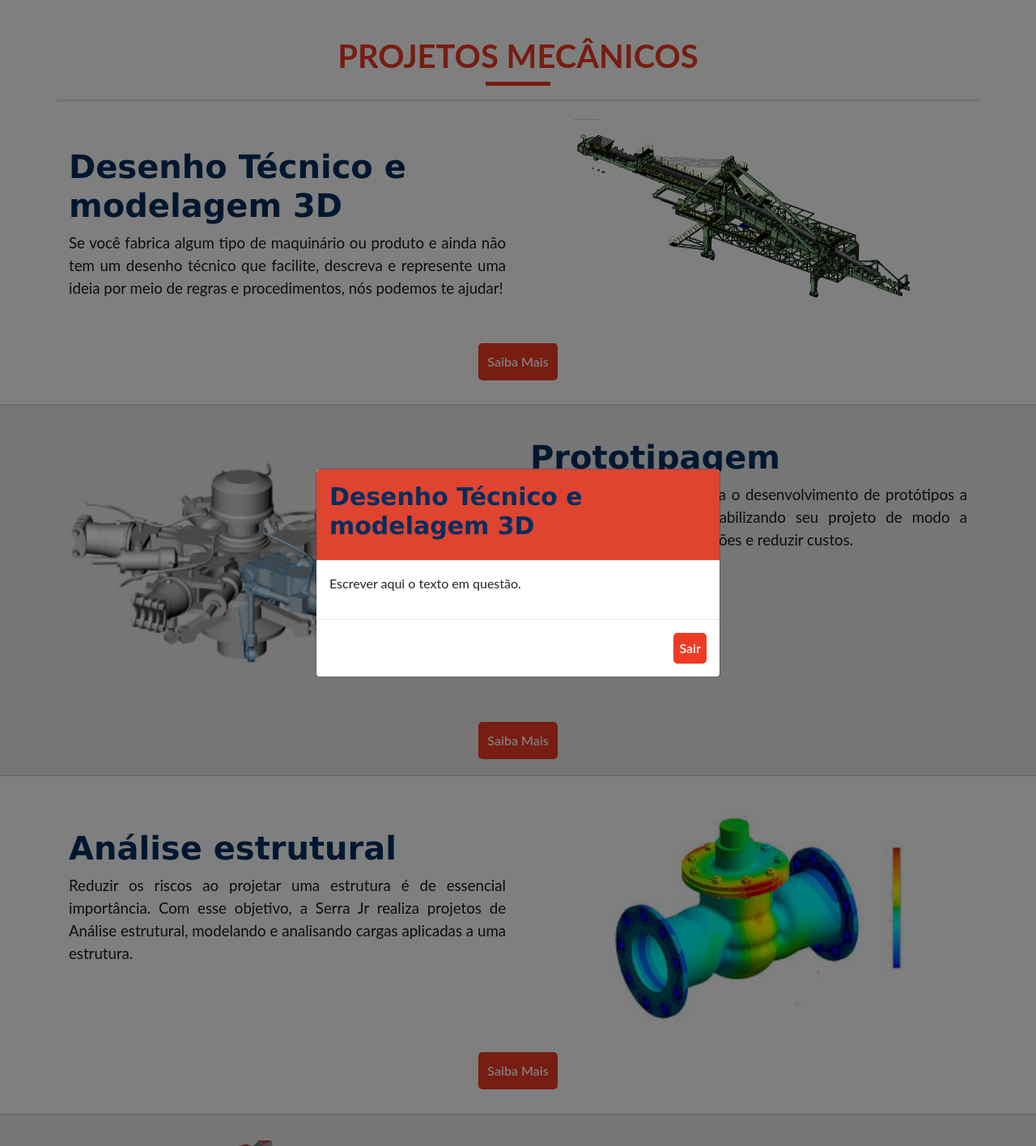
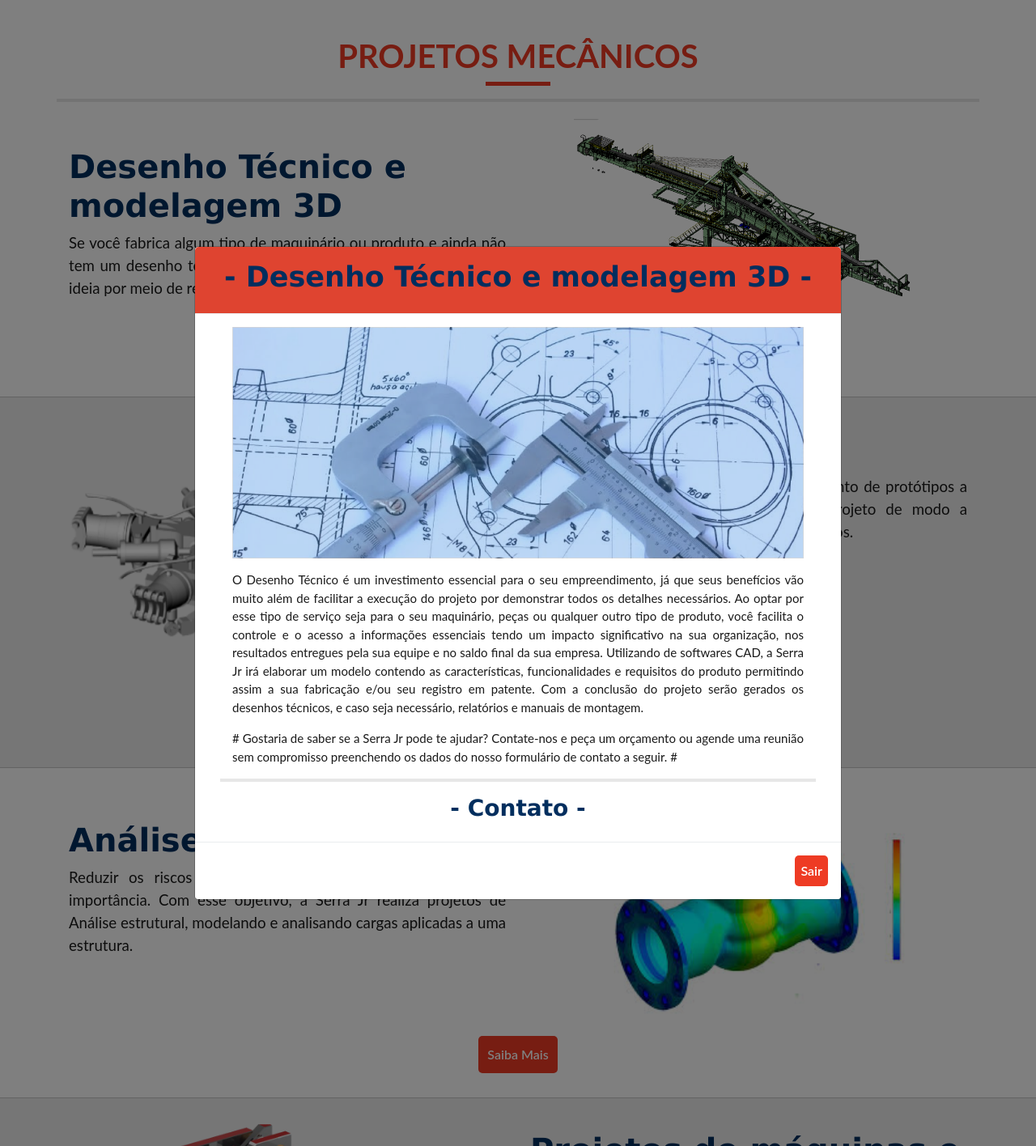
Before and after one commit to marcoaraujoneves/Novo-Site-SerraJr, a PHP site: page /ServicosMecanica.html in a window 1280 px wide, after a click on "Saiba Mais". Shown: the whole page at 81% size. Run offline with PHP 8.4, Linux system fonts and the light colour scheme.

Commit message:
compatibilidade do codigo + textos do ver mais (modais) da parte de mecanica + leves concertos no layout

```diff
--- a/ServicosMecanica.html
+++ b/ServicosMecanica.html
@@ -55,7 +55,6 @@
                         <div class="col-md-12 text-center">
                             <button type="button" class="saiba_mais" data-toggle="modal" data-target="#Modaldesenho">Saiba Mais</button>
                         </div>
-                        <br><br>
                     </div>
                 </div>
             </div>
@@ -79,7 +78,6 @@
                         <div class="col-md-12 text-center">
                             <button type="button" class="saiba_mais" data-toggle="modal" data-target="#ModalPrototipagem">Saiba Mais</button>
                         </div>
-                        <br><br><br><br>
                     </div>
                 </div>
             </div>
@@ -104,7 +102,6 @@
                         <div class="col-md-12 text-center">
                             <button type="button" class="saiba_mais" data-toggle="modal" data-target="#ModalAnalise">Saiba Mais</button>
                         </div>
-                        <br><br>
                     </div>
                 </div>
             </div>
@@ -128,7 +125,6 @@
                         <div class="col-md-12 text-center">
                             <button type="button" class="saiba_mais" data-toggle="modal" data-target="#ModalProjetos">Saiba Mais</button>
                         </div>
-                        <br><br><br><br>
                     </div>
                 </div>
             </div>
@@ -144,13 +140,29 @@
      <!-- ///////////////////////////////////// Botões Modais ///////////////////////////////////////// -->
 
         <div id="Modaldesenho" class="modal fade" role="dialog" >
-            <div class="modal-dialog modal-dialog-centered">
+            <div class="modal-dialog modal-dialog-centered modal-lg">
                 <div class="modal-content">
                     <div class="modal-header">
-                        <h4 class="modal_titulos">Desenho Técnico e modelagem 3D</h4>
+                        <div class="col-md-12 text-center">
+                            <h4 class="modal_titulos">- Desenho Técnico e modelagem 3D -</h4>
+                        </div>
                     </div>
                     <div class="modal-body">
-                        <p>Escrever aqui o texto em questão.</p>
+                        <div class="container">
+                            <div class="col-md-12 text-center" >
+                                <img class="modal_imagem" src="img/Servicos/mecanica/projetos_mecanicos/ver_mais (modais)/desenho_tecnico.png ">
+                            </div>
+                            <div class="col-md-12" >
+                                <p class="modal_texto">O Desenho Técnico é um investimento essencial para o seu empreendimento, já que seus benefícios vão muito além de facilitar a execução do projeto por demonstrar todos os detalhes necessários. Ao optar por esse tipo de serviço seja para o seu maquinário, peças ou qualquer outro tipo de produto, você facilita o controle e o acesso a informações essenciais tendo um impacto significativo na sua organização, nos resultados entregues pela sua equipe e no saldo final da sua empresa. Utilizando de softwares CAD, a Serra Jr irá elaborar um modelo contendo as características, funcionalidades e requisitos do produto permitindo assim a sua fabricação e/ou seu registro em patente. Com a conclusão do projeto serão gerados os desenhos técnicos, e caso seja necessário, relatórios e manuais de montagem.</p>
+                                <p class="modal_texto"># Gostaria de saber se a Serra Jr pode te ajudar? Contate-nos e peça um orçamento ou agende uma reunião sem compromisso preenchendo os dados do nosso formulário de contato a seguir. #</p>
+                            </div>
+                        </div>
+                        <div class="container">
+                            <hr class="separador">
+                            <div class="col-md-12 text-center">
+                                <h3 class="modal_titulo_contato">- Contato -</h3>
+                            </div>
+                        </div>
                     </div>
                     <div class="modal-footer">
                         <button type="button" class="modal_sair" data-dismiss="modal">Sair</button>
@@ -160,13 +172,33 @@
         </div>
 
         <div id="ModalPrototipagem" class="modal fade" role="dialog">
-            <div class="modal-dialog modal-dialog-centered">
+            <div class="modal-dialog modal-dialog-centered modal-lg">
                 <div class="modal-content">
                     <div class="modal-header">
-                        <h4 class="modal_titulos">Prototipagem</h4>
+                        <div class="col-md-12 text-center">
+                            <h4 class="modal_titulos">- Prototipagem -</h4>
+                        </div>
                     </div>
                     <div class="modal-body">
-                        <p>Escrever aqui o texto em questão.</p>
+                        <div class="container">
+                            <div class="col-md-12" >
+                                <p class="modal_texto">O uso de protótipos pode ser uma excelente ferramenta para auxiliar no processo de especificação funcional, principalmente porque eles representam um modelo simplificado do produto final. A Serra Jr. elabora protótipos utilizando a <span class="modal_sublinhado_1">impressão 3D</span> proporcionando ao cliente: </p>
+                                <ul>
+                                    <li class="modal_texto">Identificar antecipadamente os erros e modificações, reduzindo o custo de desenvolvimento.</li>
+                                    <li class="modal_texto">Visualizar como será o sistema – gerando a possibilidade de mudar o que não está de acordo com o desejado logo no início do projeto.</li>
+                                    <li class="modal_texto">dentificar funcionalidades e fluxo - caso algo tenha sido esquecido, é detectado mais rapidamente.</li>
+                                    <li class="modal_texto">Diminuir o tempo de desenvolvimento.</li>
+                                    <li class="modal_texto">Reduzir de riscos no projeto.</li>
+                                </ul>
+                                <p class="modal_texto"># Gostaria de saber se a Serra Jr pode te ajudar? Contate-nos e peça um orçamento ou agende uma reunião sem compromisso preenchendo os dados do nosso formulário de contato a seguir. #</p>
+                            </div>
+                        </div>
+                        <div class="container">
+                            <hr class="separador">
+                            <div class="col-md-12 text-center">
+                                <h3 class="modal_titulo_contato">- Contato -</h3>
+                            </div>
+                        </div>
                     </div>
                     <div class="modal-footer">
                         <button type="button" class="modal_sair" data-dismiss="modal">Sair</button>
@@ -176,13 +208,26 @@
         </div>
 
         <div id="ModalAnalise" class="modal fade" role="dialog">
-            <div class="modal-dialog modal-dialog-centered">
+            <div class="modal-dialog modal-dialog-centered modal-lg">
                 <div class="modal-content">
                     <div class="modal-header">
-                        <h4 class="modal_titulos">Análise estrutural</h4>
+                        <div class="col-md-12 text-center">
+                            <h4 class="modal_titulos">- Análise estrutural -</h4>
+                        </div>
                     </div>
                     <div class="modal-body">
-                        <p>Escrever aqui o texto em questão.</p>
+                        <div class="container">
+                            <div class="col-md-12" >
+                                <p class="modal_texto">Com o objetivo de diminuir os riscos ao projetar uma estrutura, a Serra Jr realiza projetos de Análise estrutural, modelando e analisando cargas aplicadas à estrutura, suas reações a fim de encontrar os pontos da estrutura que são sujeitos a falhas, utilizando o método dos Elementos Finitos. A análise estrutural fornece resultados utilizados para identificar a durabilidade do componente, identificar pontos de concentração de tensão, entender o comportamento da estrutura diante de um carregamento e fazer com que a otimização de peças seja feita antes mesmo de fabricá-las.</p>
+                                <p class="modal_texto"># Gostaria de saber se a Serra Jr pode te ajudar? Contate-nos e peça um orçamento ou agende uma reunião sem compromisso preenchendo os dados do nosso formulário de contato a seguir. #</p>
+                            </div>
+                        </div>
+                        <div class="container">
+                            <hr class="separador">
+                            <div class="col-md-12 text-center">
+                                <h3 class="modal_titulo_contato">- Contato -</h3>
+                            </div>
+                        </div>
                     </div>
                     <div class="modal-footer">
                         <button type="button" class="modal_sair" data-dismiss="modal">Sair</button>
@@ -192,13 +237,26 @@
         </div>
 
         <div id="ModalProjetos" class="modal fade" role="dialog">
-            <div class="modal-dialog modal-dialog-centered">
+            <div class="modal-dialog modal-dialog-centered modal-lg">
                 <div class="modal-content">
                     <div class="modal-header">
-                        <h4 class="modal_titulos">Projetos de máquinas e equipamentos</h4>
+                        <div class="col-md-12 text-center">
+                            <h4 class="modal_titulos">- Projetos De Máquina -</h4>
+                        </div>
                     </div>
                     <div class="modal-body">
-                        <p>Escrever aqui o texto em questão.</p>
+                        <div class="container">
+                            <div class="col-md-12" >
+                                <p class="modal_texto">A Serra Jr realiza projetos de desenvolvimento de máquinas a partir do zero ou otimizações dos mesmos, avaliando a viabilidade técnica de todos os seus componentes. Através de cálculos, simulações computacionais, estudo de materiais e de sistemas auxiliares é elaborado um relatório e um manual de fabricação, possibilitando a obtenção de patente da peça ou do equipamento idealizado.</p>
+                                <p class="modal_texto"># Gostaria de saber se a Serra Jr pode te ajudar? Contate-nos e peça um orçamento ou agende uma reunião sem compromisso preenchendo os dados do nosso formulário de contato a seguir. #</p>
+                            </div>
+                        </div>
+                        <div class="container">
+                            <hr class="separador">
+                            <div class="col-md-12 text-center">
+                                <h3 class="modal_titulo_contato">- Contato -</h3>
+                            </div>
+                        </div>
                     </div>
                     <div class="modal-footer">
                         <button type="button" class="modal_sair" data-dismiss="modal">Sair</button>
--- a/css/Servicos.css
+++ b/css/Servicos.css
@@ -21,9 +21,10 @@
 }
 
 .saiba_mais{
-    position: relative ;
+    position: static ;
     box-sizing: border-box;
-    margin: 5px;
+    margin-bottom: 30px;
+    margin-top: 20px ;
     padding: 10px;
     border: 1px solid transparent;
     background-color: #ee3b24;
@@ -58,7 +59,6 @@
 }
 
 #secao_cinza{
-    margin-top: 50px ;
     background-color: #ececec;
     border-top: 1px solid rgb(199, 199, 199) ;
     border-bottom: 1px solid rgb(199, 199, 199) ;
@@ -66,10 +66,9 @@
 }
 
 #rodape_servicos{
-    /* margin-top:  50px ; */
     background-color: #333 ;
     widows: 100%;
-     height: 300px; /* lembrar de tirar quando adicionar os dados  */
+    height: 300px; /* lembrar de tirar quando adicionar os dados  */
 }
 
 .modal-header{
@@ -101,8 +100,14 @@
 
 .modal_titulos{
     color:#012e5e;
+    font-weight: 700;
+    font-size: 35px ;
+    font-family: Verdana, Geneva, Tahoma, sans-serif ;
+}
+
+.modal_titulo_contato{
+    color:#012e5e;
     font-weight: 600;
-    font-size: 30px ;
     font-family: Verdana, Geneva, Tahoma, sans-serif ;
 }
 
@@ -123,9 +128,11 @@
     text-align: center ;
 }
 
-.modal_caixas_contato{
-
-}
+.modal_imagem{
+    width: 100% ;
+    height: auto;
+    margin-bottom: 15px ;
+ }
 
 .tituloServicos{
     position:relative;
```
Also changed, not shown: ServicosComp.html (+8 -13 lines), img/Servicos/mecanica/projetos_mecanicos/ver_mais (modais)/desenho_tecnico.png (added).
